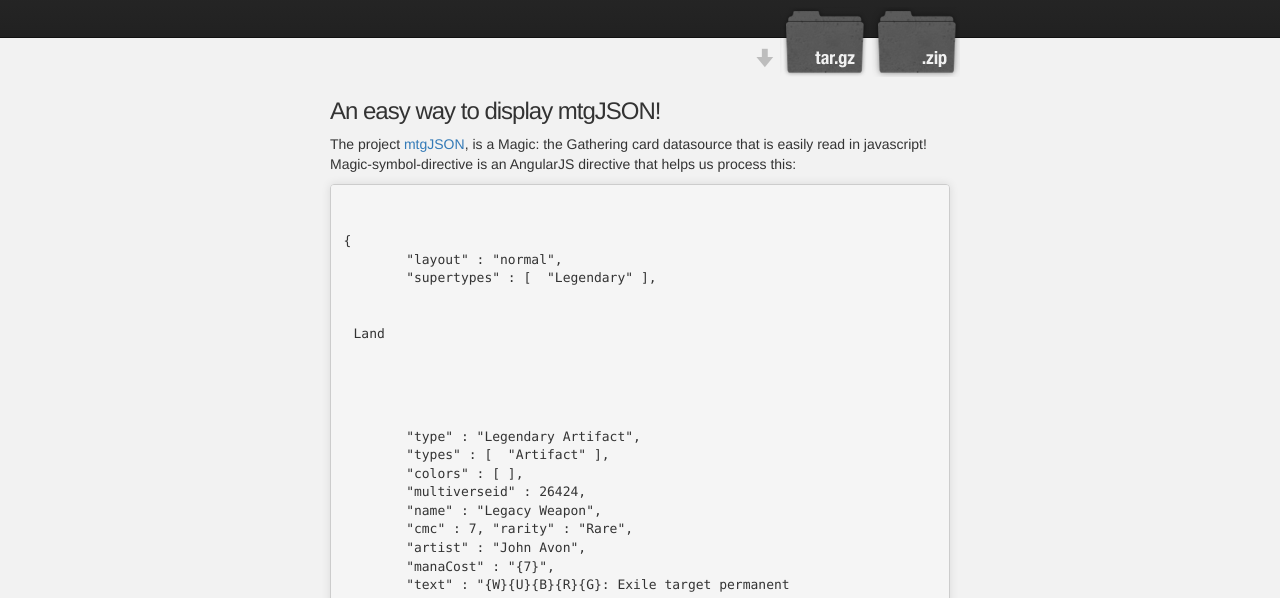
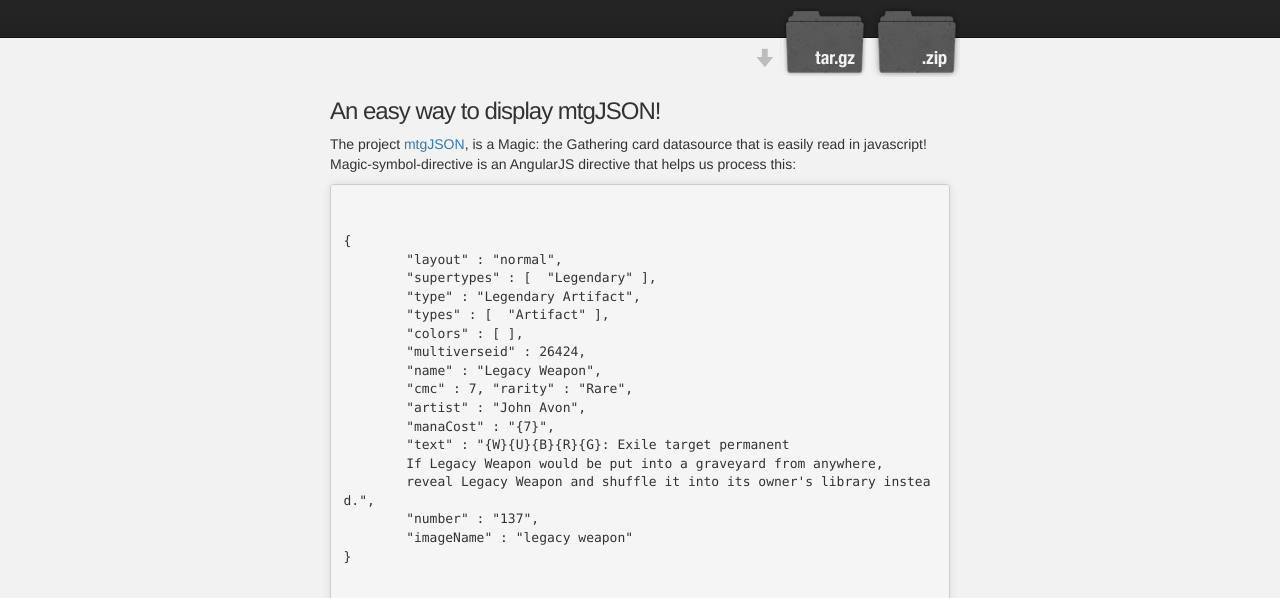
Before and after one commit to omnihound/magic-symbol-directive, a plain HTML site: page index.html in a window 1280 px wide. Shown: the part 202-800 px from the top of the page. Drawn offline with nearby package versions, Linux system fonts and the light colour scheme.

Commit message:
fixed copy and paste error

```diff
--- a/index.html
+++ b/index.html
@@ -64,10 +64,7 @@
 	<code>
 {
 	"layout" : "normal",
-	"supertypes" : [  "Legendary" ], 		<ul style="list-style-type:none;padding-left:0;padding-left:10px;padding-right:10px;vertical-align:top;">
-			<li>Land</li>
-			<li ng-repeat="card in deck |filter: {'type' : 'Land'}">{{card.qty}} - {{card.name}}</li>
-		</ul>
+	"supertypes" : [  "Legendary" ],
 	"type" : "Legendary Artifact",
 	"types" : [  "Artifact" ],
 	"colors" : [ ],
```
